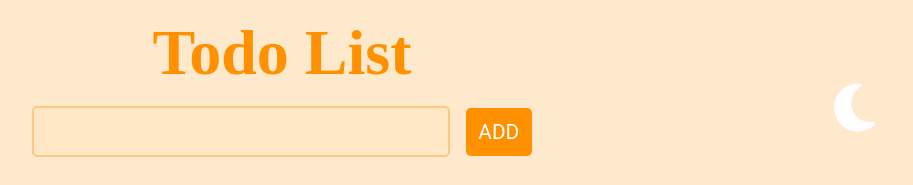
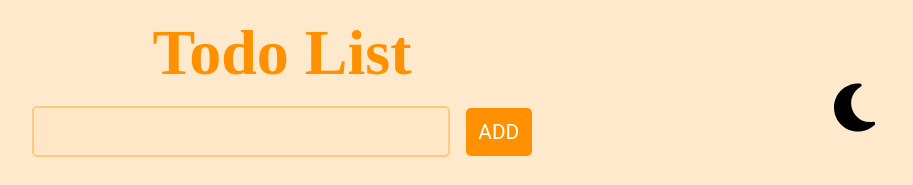
Before and after one commit to ashoaa/Todo-List, a React (Vite) app: page / in a window 1280 px wide. Shown: the top 185 px of the page, without its empty margins (358-1271 px from the left). Built offline with nearby package versions, Linux system fonts and the light colour scheme; a web font is replaced by a local one.

Commit message:
Fix icon color

```diff
--- a/styles/ColorChanger.module.scss
+++ b/styles/ColorChanger.module.scss
@@ -44,11 +44,11 @@
 }
 .svg {
   @extend %svg;
-  fill: #ffffff;
+  fill: #000000;
 }
 .svg-light {
   @extend %svg;
-  fill: #000000;
+  fill: #ffffff;
 }
 @each $color-key, $color-val in $colors {
   @each $theme-val in $theme {
```
